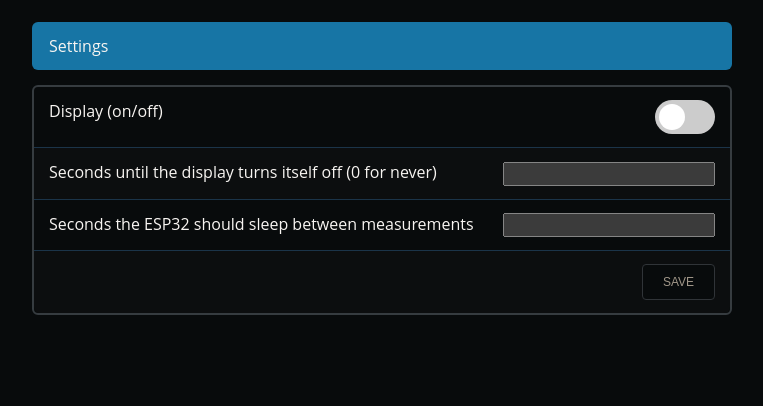
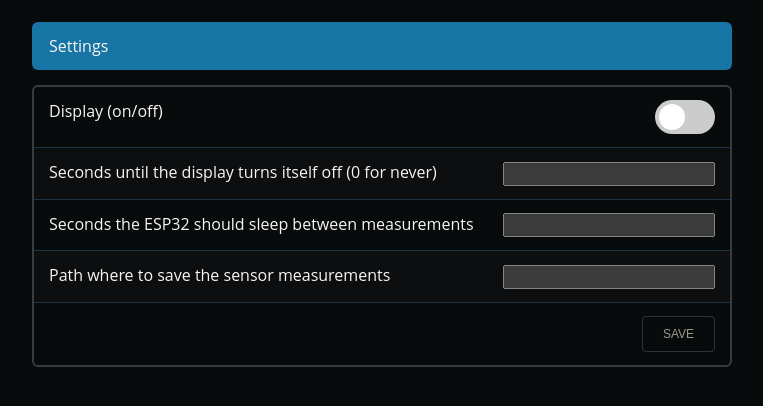
Before and after one commit to Persie0/SQM-HTLHL-API, a Flask app: template templates/settings.html in a window 1280 px wide. Shown: the top 406 px of the page, without its empty margins (258-1021 px from the left). Run offline with Flask 2, Linux system fonts and the light colour scheme; the template is opened without the code that fills it, so the values that code supplies are empty.

Commit message:
can select a path from ui

```diff
--- a/SQM/settings.json
+++ b/SQM/settings.json
@@ -1 +1 @@
-{"SLEEPTIME_s": 180, "DISPLAY_TIMEOUT_s": 99, "DISPLAY_ON": null}
+{"SLEEPTIME_s": 99, "DISPLAY_TIMEOUT_s": 99, "DISPLAY_ON": 1, "PATH": ""}
--- a/app.py
+++ b/app.py
@@ -10,9 +10,6 @@ from turbo_flask import Turbo
 app = Flask(__name__)
 turbo = Turbo(app)
 
-# if the files should be saved in a specified directory (eg "C:/Users")
-# else leave it as "" - and it saves it in the same as the script gets run
-SPECIFIC_DIRECTORY = Path('')
 
 running = ""
 last_transm = ""
@@ -34,8 +31,12 @@ settings = {
     "SLEEPTIME_s": 180,
     "DISPLAY_TIMEOUT_s": 200,
     "DISPLAY_ON": 1,
+    "PATH": "",
 }
 
+# if the files should be saved in a specified directory (eg "C:/Users")
+# else leave it as "" - and it saves it in the same as the script gets run
+SPECIFIC_DIRECTORY = Path(settings["PATH"])
 
 def get_cloud_state():
     global skystate
@@ -117,7 +118,7 @@ def statuspage():
 @app.route('/settings', methods=["GET", "POST"])
 def settingspage():
     if request.method == "POST":
-        global settings
+        global settings, SPECIFIC_DIRECTORY
         # getting inputs from html form
         disp = request.form.get("DISPLAY", type=int)
         if disp is not None:
@@ -128,6 +129,12 @@ def settingspage():
         sleep_t = request.form.get("SLEEPTIME_s", type=int)
         if sleep_t is not None:
             settings["SLEEPTIME_s"] = sleep_t
+        path = request.form.get("PATH", type=str)
+        if path is not None:
+            settings["PATH"] = path
+            SPECIFIC_DIRECTORY = Path(settings["PATH"])
+        if not (SPECIFIC_DIRECTORY / "SQM").is_dir():
+            (SPECIFIC_DIRECTORY / "SQM").mkdir()
         with open(SPECIFIC_DIRECTORY / "SQM" / "settings.json", 'w') as f3:
             json.dump(settings, f3)
         return redirect(url_for('statuspage'))
@@ -184,6 +191,7 @@ def inject_load():
             "SLEEPTIME_s": settings["SLEEPTIME_s"],
             "DISPLAY_TIMEOUT_s": settings["DISPLAY_TIMEOUT_s"],
             "DISPLAY_ON": settings["DISPLAY_ON"],
+            "PATH": settings["PATH"],
             "skystate": skystate,
             }
 
--- a/templates/index.html
+++ b/templates/index.html
@@ -210,7 +210,13 @@
                         Seconds the ESP32 should sleep between measurements
                     </p>
                 </li>
+            <li class='serviceList__item'>
+                    <p class='serviceList__status'><span class="ok">{{PATH}}</span></p>
 
+                    <p class='serviceList__name'>
+                        Path where to save the sensor measurements
+                    </p>
+                </li>
                 <li class='serviceList__item'>
                     <p class='serviceList__status'><form action="/" method="post"><span class="outage"><button class="button button5" type="submit">Change</button></span></form>
 
--- a/templates/settings.html
+++ b/templates/settings.html
@@ -50,6 +50,13 @@
                     </p>
                 </li>
                 <li class='serviceList__item'>
+                    <p class='serviceList__status'><span class="ok"><input type="text" id="PATH" name="PATH"></span></p>
+
+                    <p class='serviceList__name'>
+                        Path where to save the sensor measurements
+                    </p>
+                </li>
+                <li class='serviceList__item'>
                     <p class='serviceList__status'><span class="outage"><button class="button button5" type="submit">Save</button></span></p>
 
                 </li>
@@ -57,6 +64,7 @@
 
             </ul>
         </section>
+</form>
     </div>
 
 </div>
```
